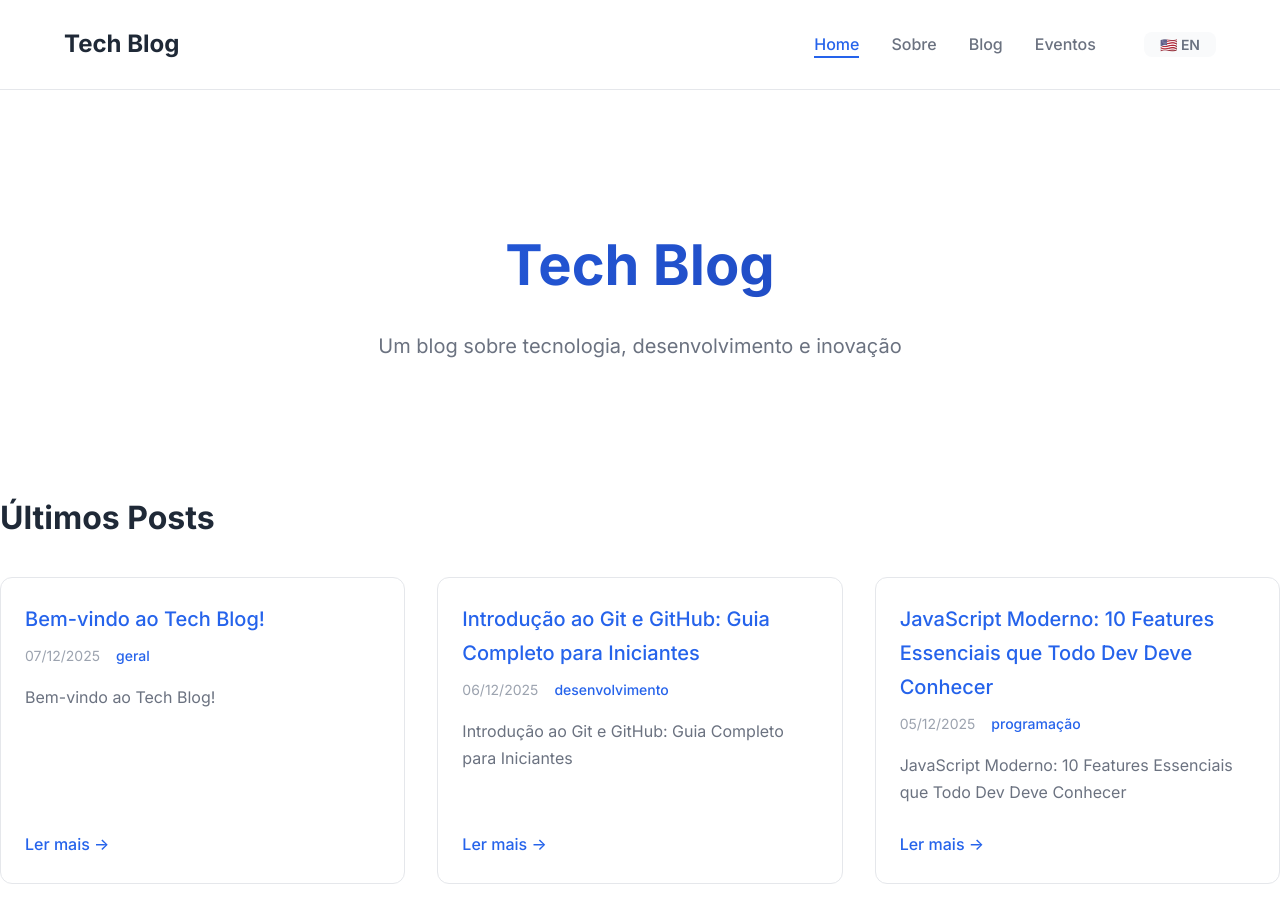
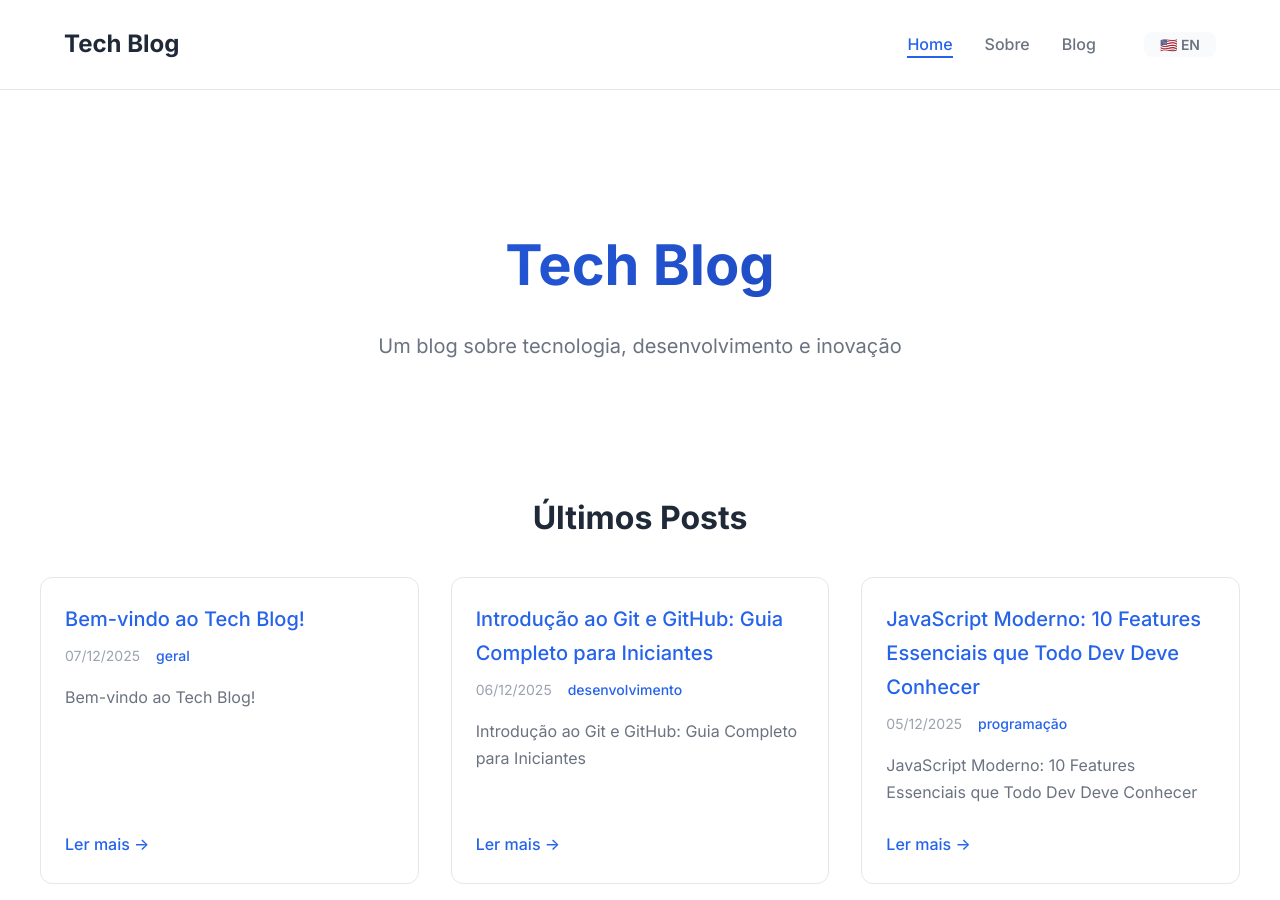
Before and after one commit to hussyvel/hussyvel.github.io, a Jekyll site: the page built from index.html, in a window 1280 px wide and 900 px high. Built offline with Jekyll 4.4.1, drawn with Linux system fonts in a browser that asks for light colours; the list of posts is cut into pages by our own code.

Commit message:
Remove página Eventos do menu e centraliza posts
- Remove links para /eventos/ da navegação PT e EN
- Adiciona max-width de 1200px na seção de posts
- Centraliza título da seção de posts
- Melhora grid com auto-fit para melhor responsividade
- Centraliza cards de posts quando há poucos itens
- Define max-width de 400px por card para melhor layout

```diff
--- a/_includes/header.html
+++ b/_includes/header.html
@@ -17,7 +17,6 @@
                 <li><a href="{{ '/en/' | relative_url }}" {% if page.url == '/en/' or page.url == '/en/index.html' %}class="active"{% endif %}>Home</a></li>
                 <li><a href="{{ '/en/about/' | relative_url }}" {% if page.url contains '/en/about' %}class="active"{% endif %}>About</a></li>
                 <li><a href="{{ '/en/blog/' | relative_url }}" {% if page.url contains '/en/blog' %}class="active"{% endif %}>Blog</a></li>
-                <li><a href="{{ '/eventos/' | relative_url }}" {% if page.url contains '/eventos' %}class="active"{% endif %}>Events</a></li>
                 <li class="lang-switcher">
                     <a href="{{ page.url | remove: '/en' }}" title="Português">🇧🇷 PT</a>
                 </li>
@@ -28,7 +27,6 @@
                 <li><a href="{{ '/' | relative_url }}" {% if page.url == '/' %}class="active"{% endif %}>Home</a></li>
                 <li><a href="{{ '/sobre/' | relative_url }}" {% if page.url contains '/sobre' %}class="active"{% endif %}>Sobre</a></li>
                 <li><a href="{{ '/blog/' | relative_url }}" {% if page.url contains '/blog' %}class="active"{% endif %}>Blog</a></li>
-                <li><a href="{{ '/eventos/' | relative_url }}" {% if page.url contains '/eventos' %}class="active"{% endif %}>Eventos</a></li>
                 <li class="lang-switcher">
                     <a href="/en{{ page.url }}" title="English">🇺🇸 EN</a>
                 </li>
--- a/assets/css/style.css
+++ b/assets/css/style.css
@@ -216,6 +216,9 @@ body {
    ================================ */
 .posts-list {
     margin-bottom: var(--spacing-3xl);
+    max-width: 1200px;
+    margin-left: auto;
+    margin-right: auto;
 }
 
 .section-title {
@@ -223,12 +226,21 @@ body {
     font-weight: 700;
     margin-bottom: var(--spacing-xl);
     color: var(--text-primary);
+    text-align: center;
 }
 
 .posts-grid {
     display: grid;
-    grid-template-columns: repeat(auto-fill, minmax(320px, 1fr));
+    grid-template-columns: repeat(auto-fit, minmax(320px, 1fr));
     gap: var(--spacing-xl);
+    justify-items: center;
+    max-width: 100%;
+}
+
+/* Quando há apenas 1 ou 2 posts, centralizar */
+.posts-grid .post-card {
+    max-width: 400px;
+    width: 100%;
 }
 
 .post-card {
```
